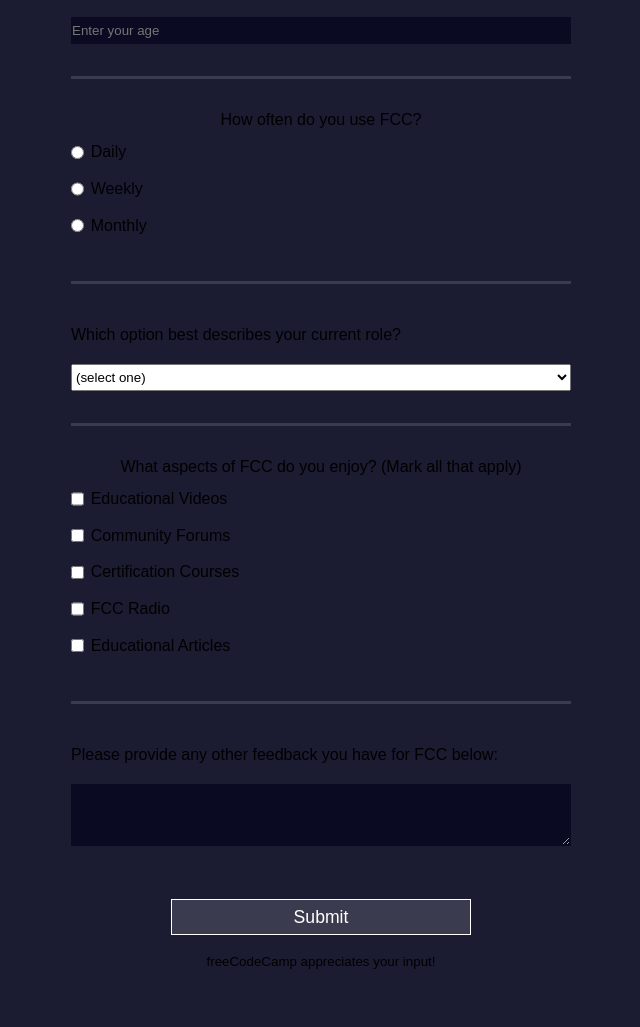
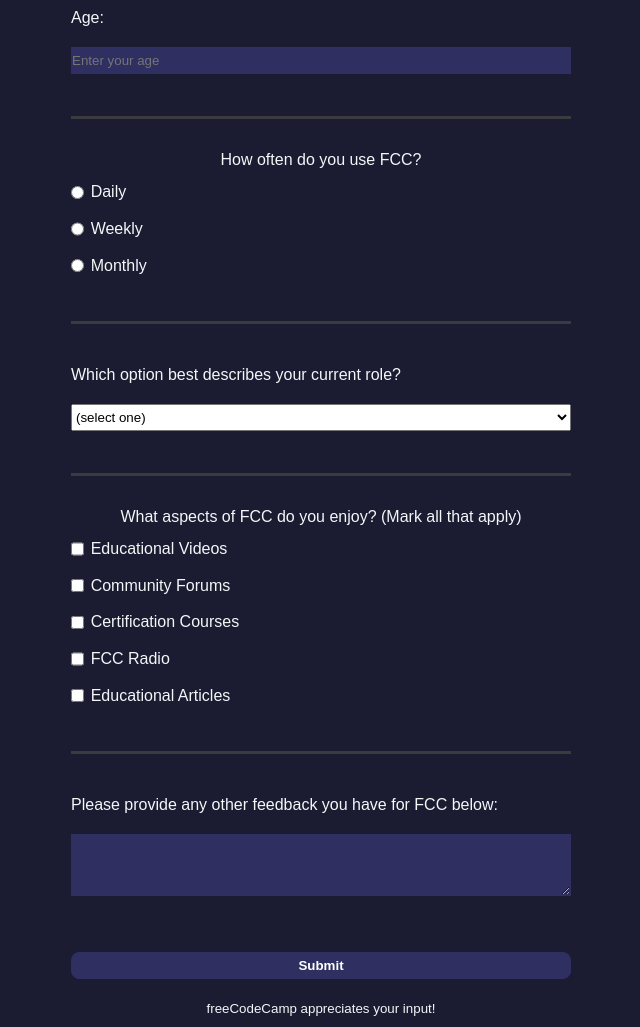
Before and after one commit to jorozco94/SurveyForm, a plain HTML site: page index.html in a window 1280 px wide. Shown: the part 267-1294 px from the top of the page, without its empty margins (319-959 px from the left). Before the commit the page ends 1237 px from the top, so only its background shows below. Drawn offline with Linux system fonts and the light colour scheme.

Commit message:
fix: alignment and styling ready for launch

```diff
--- a/styles.css
+++ b/styles.css
@@ -5,25 +5,52 @@
   font-family: Arial, Helvetica, sans-serif;
 }
 
+:root {
+  --body-width: 100%;
+  --body-height: 100vh;
+  --main-content-width: 50vw;
+  --main-content-width-max: 500px;
+  --main-content-width-min: 300px;
+  --text-entry-height: 2em;
+
+  --default-margin: 10px;
+  --default-border-rad: 8px;
+
+  --bg-color: #1b1b32;
+  --font-color: #f5f6f7;
+  --separator-color: #3b3b3f;
+  --input-textarea-color: #2f2f62;
+  --input-txt-color: #fff;
+
+}
+
 body {
-  width: 100%;
-  height: 100vh;
-  background-color: #1b1b32;
-  /* color: #f5f6f7; */
+  width: var(--body-width);
+  height: var(--body-height);
+  background-color: var(--bg-color);
+  color: var(--font-color);
 }
 
 header, main, footer {
   margin: 0 auto;
   text-align: center;
-  width: 50vw;
-  max-width: 500px;
-  min-width: 300px;
+  width: var(--main-content-width);
+  max-width: var(--main-content-width-max);
+  min-width: var(--main-content-width-min);
+}
+
+header {
+  margin-top: var(--default-margin);
+}
+
+footer {
+  padding: var(--default-margin);
 }
 
 fieldset {
   border: none;
   padding: 2rem 0;
-  border-bottom: 3px solid #3b3b4f;
+  border-bottom: 3px solid var(--separator-color);
 }
 
 fieldset:last-of-type {
@@ -34,21 +61,21 @@ label {
   display: flex;
   align-items: center;
   justify-content: flex-start;
-  margin: 10px 0;
+  margin: var(--default-margin) 0;
 }
 
 input,
 textarea,
 select {
-  margin: 10px 0 0 0;
-  width: 100%;
-  min-height: 2em;
+  margin: var(--default-margin) 0;
+  width: var(--body-width);
+  min-height: var(--text-entry-height);
 }
 
 input, textarea {
-  background-color: #0a0a23;
-  border: 1px solid #0a0a23;
-  color: #ffffff;
+  background-color: var(--input-textarea-color);
+  border: 1px solid var(--input-textarea-color);
+  color: var(--input-txt-color);
 }
 
 .inline {
@@ -57,12 +84,7 @@ input, textarea {
 }
 
 input[type="submit"] {
-  display: block;
-  width: 60%;
-  margin: 1em auto;
-  height: 2em;
-  font-size: 1.1rem;
-  background-color: #3b3b4f;
-  border-color: white;
-  min-width: 300px;
+  border-radius: var(--default-border-rad);
+  margin: var(--default-margin) 0;
+  font-weight: bold;
 }
```
